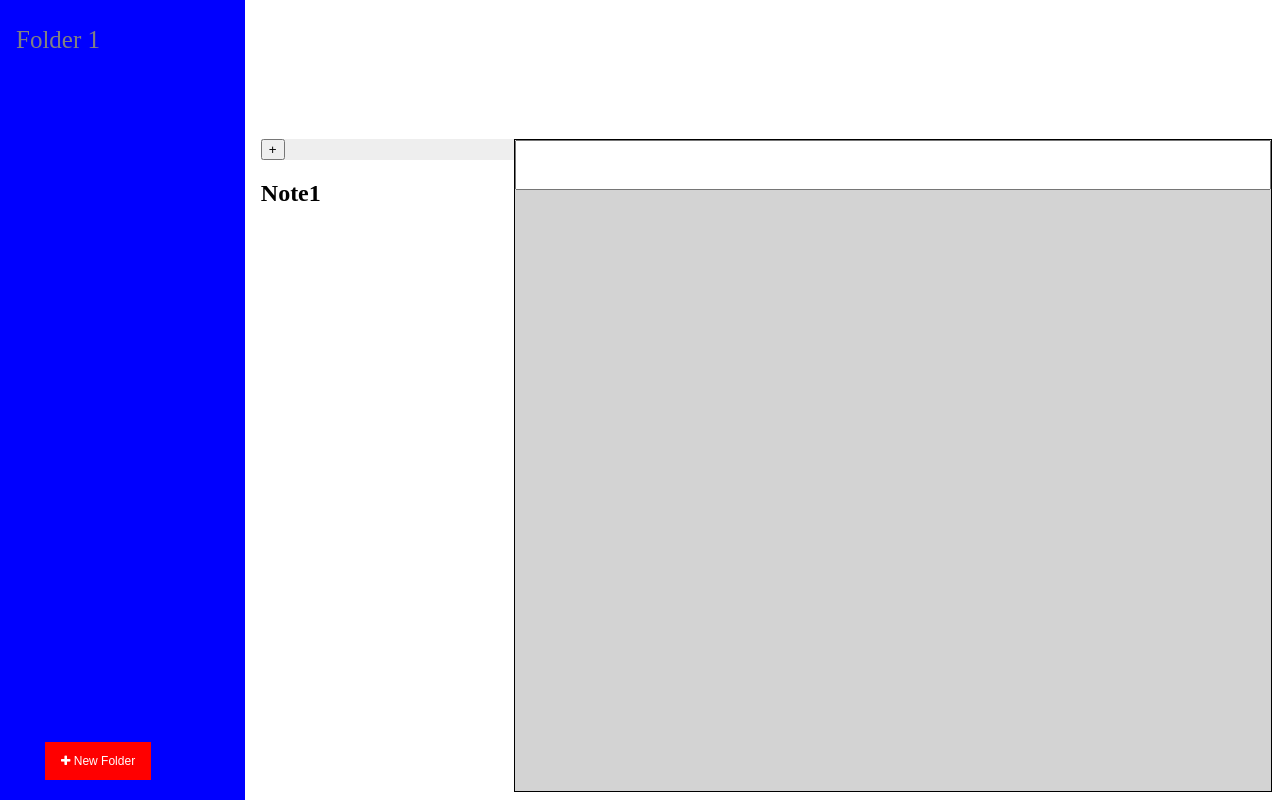
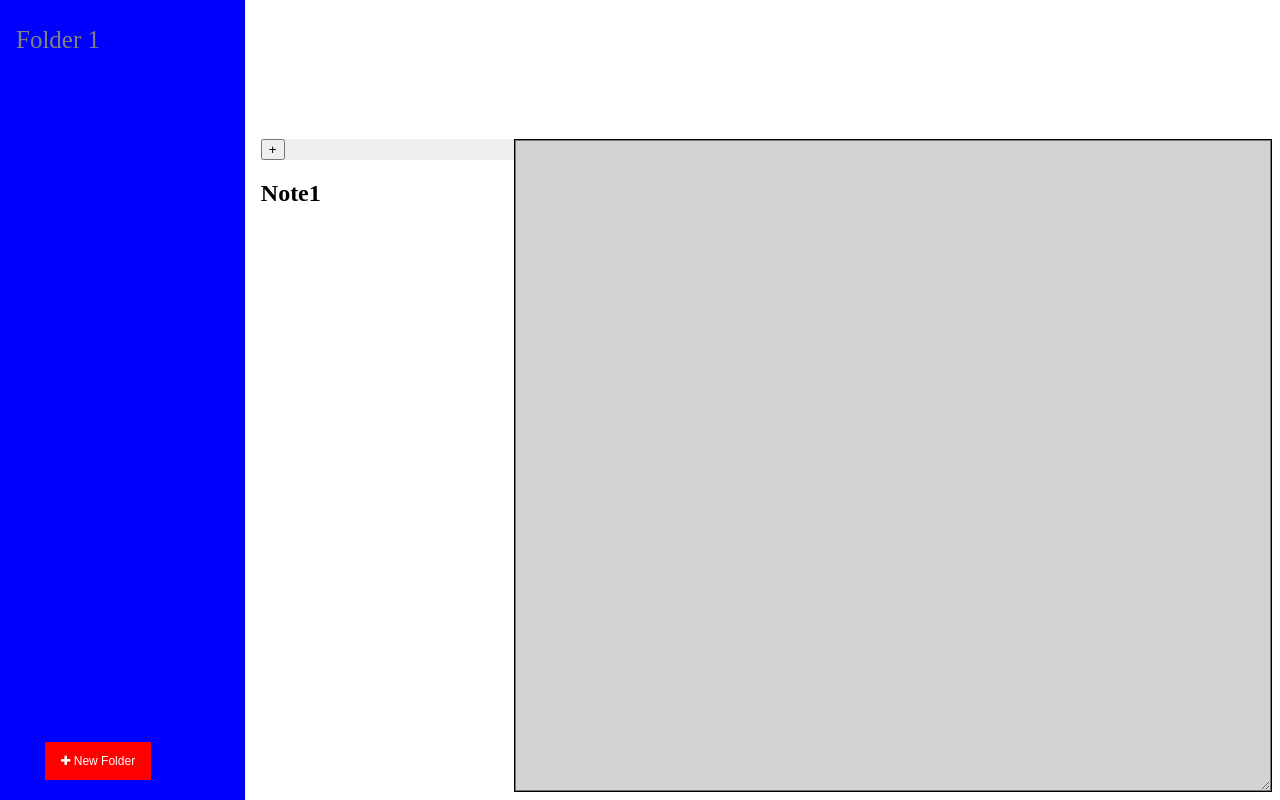
Before and after one commit to dtFocuS/noteminder-front-end, a plain HTML site: page index.html in a window 1280 px wide. Drawn offline with Linux system fonts and the light colour scheme.

Commit message:
added textarea html, css stling for div3

```diff
--- a/index.html
+++ b/index.html
@@ -28,7 +28,8 @@
         </div>
 
         <div class="div3" id="note-content">
-              <input type="textarea" id="note-area">
+              <!-- <input type="textarea" id="note-area"> -->
+          <textarea id="note-area" wrap="hard"></textarea>
         </div>
     </div>
     <script src="index.js"></script>
--- a/style.css
+++ b/style.css
@@ -76,24 +76,35 @@
 
 .div3 { grid-area: 2 / 3 / 7 / 6;
 height: auto;
+word-wrap: normal;
 
 border:1px solid black;
 background-color: lightgrey;}
 
 .div4 { grid-area: 1 / 2 / 2 / 6; }
 
-#note-content h2{
-    /* text-shadow: 2px 2px blue; */
+/* #note-content h2{
+    text-shadow: 2px 2px blue;
     border: blue;
     text-align: center;
     color: blue;
-    /* font-family:"Impact"; */
-}
+    font-family:"Impact";
+} */
 
-input[type="textarea"] {
+/* input[type="textarea"] {
+  word-wrap: inherit;
   outline: none;
   width: 100%;
   height: 50px;
+} */
+
+.div3 textarea {
+  outline: none;
+  box-sizing: border-box;
+  height: 100%;
+  width: 100%;
+  background-color: inherit;
+  font-size: 18px;
 }
 
 .top-note {
```
